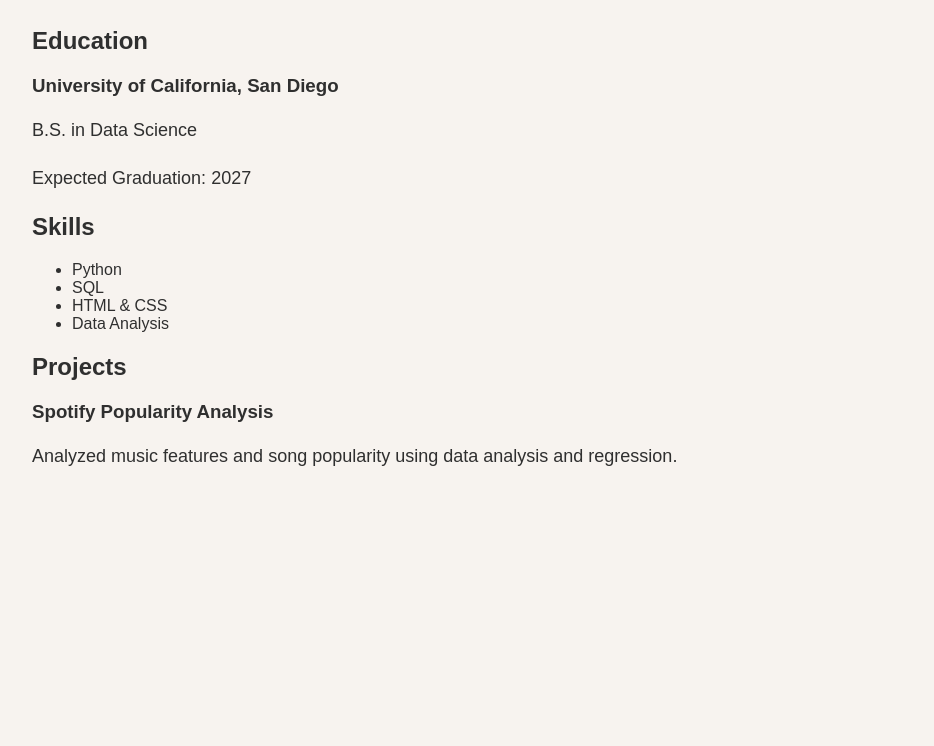
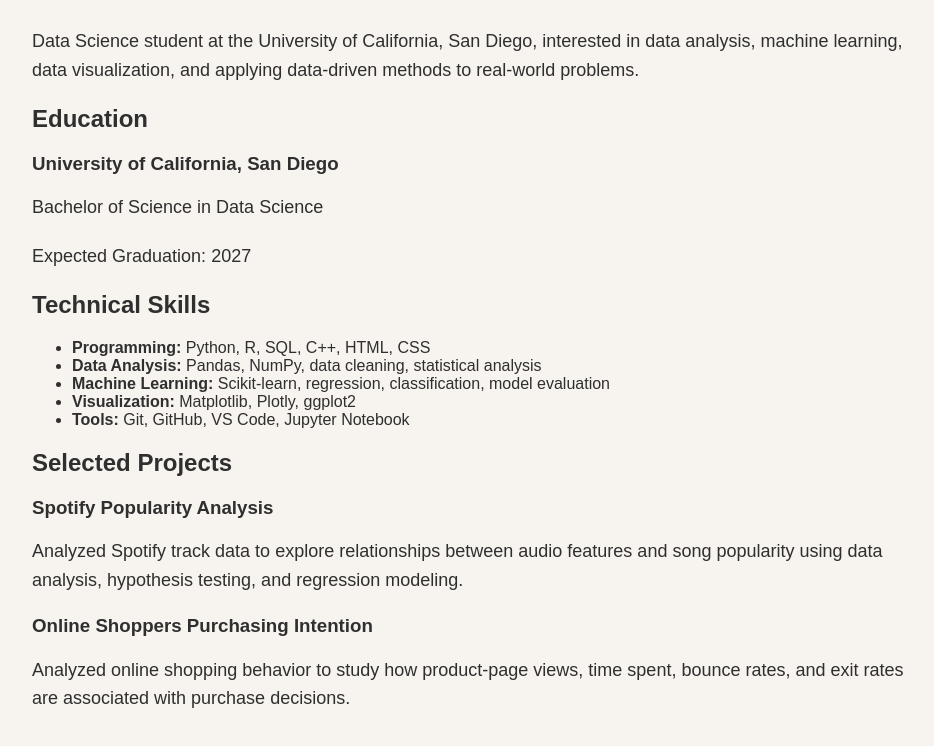
Before and after one commit to j8xiong-beep/portfolio, a plain HTML site: page resume/index.html in a window 1280 px wide. Shown: the part 146-892 px from the top of the page, without its empty margins (158-1092 px from the left). Before the commit the page ends 800 px from the top, so only its background shows below. Drawn offline with Linux system fonts and the light colour scheme.

Commit message:
update resume page

```diff
--- a/resume/index.html
+++ b/resume/index.html
@@ -19,32 +19,57 @@
 
 <h1>Resume</h1>
 
+<p>
+    Data Science student at the University of California, San Diego,
+    interested in data analysis, machine learning, data visualization,
+    and applying data-driven methods to real-world problems.
+</p>
+
 <section>
     <h2>Education</h2>
+
     <article>
         <h3>University of California, San Diego</h3>
-        <p>B.S. in Data Science</p>
+        <p>Bachelor of Science in Data Science</p>
         <p>Expected Graduation: <time>2027</time></p>
     </article>
 </section>
 
 <section>
-    <h2>Skills</h2>
+    <h2>Technical Skills</h2>
+
     <ul>
-        <li>Python</li>
-        <li>SQL</li>
-        <li>HTML & CSS</li>
-        <li>Data Analysis</li>
+        <li><strong>Programming:</strong> Python, R, SQL, C++, HTML, CSS</li>
+        <li><strong>Data Analysis:</strong> Pandas, NumPy, data cleaning, statistical analysis</li>
+        <li><strong>Machine Learning:</strong> Scikit-learn, regression, classification, model evaluation</li>
+        <li><strong>Visualization:</strong> Matplotlib, Plotly, ggplot2</li>
+        <li><strong>Tools:</strong> Git, GitHub, VS Code, Jupyter Notebook</li>
     </ul>
 </section>
 
 <section>
-    <h2>Projects</h2>
+    <h2>Selected Projects</h2>
+
     <article>
         <h3>Spotify Popularity Analysis</h3>
-        <p>Analyzed music features and song popularity using data analysis and regression.</p>
+        <p>
+            Analyzed Spotify track data to explore relationships between
+            audio features and song popularity using data analysis,
+            hypothesis testing, and regression modeling.
+        </p>
     </article>
+
+    <article>
+        <h3>Online Shoppers Purchasing Intention</h3>
+        <p>
+            Analyzed online shopping behavior to study how product-page views,
+            time spent, bounce rates, and exit rates are associated with
+            purchase decisions.
+        </p>
+    </article>
+
 </section>
+
 
 </body>
 </html>
```
Also changed, not shown: 1 other file.
